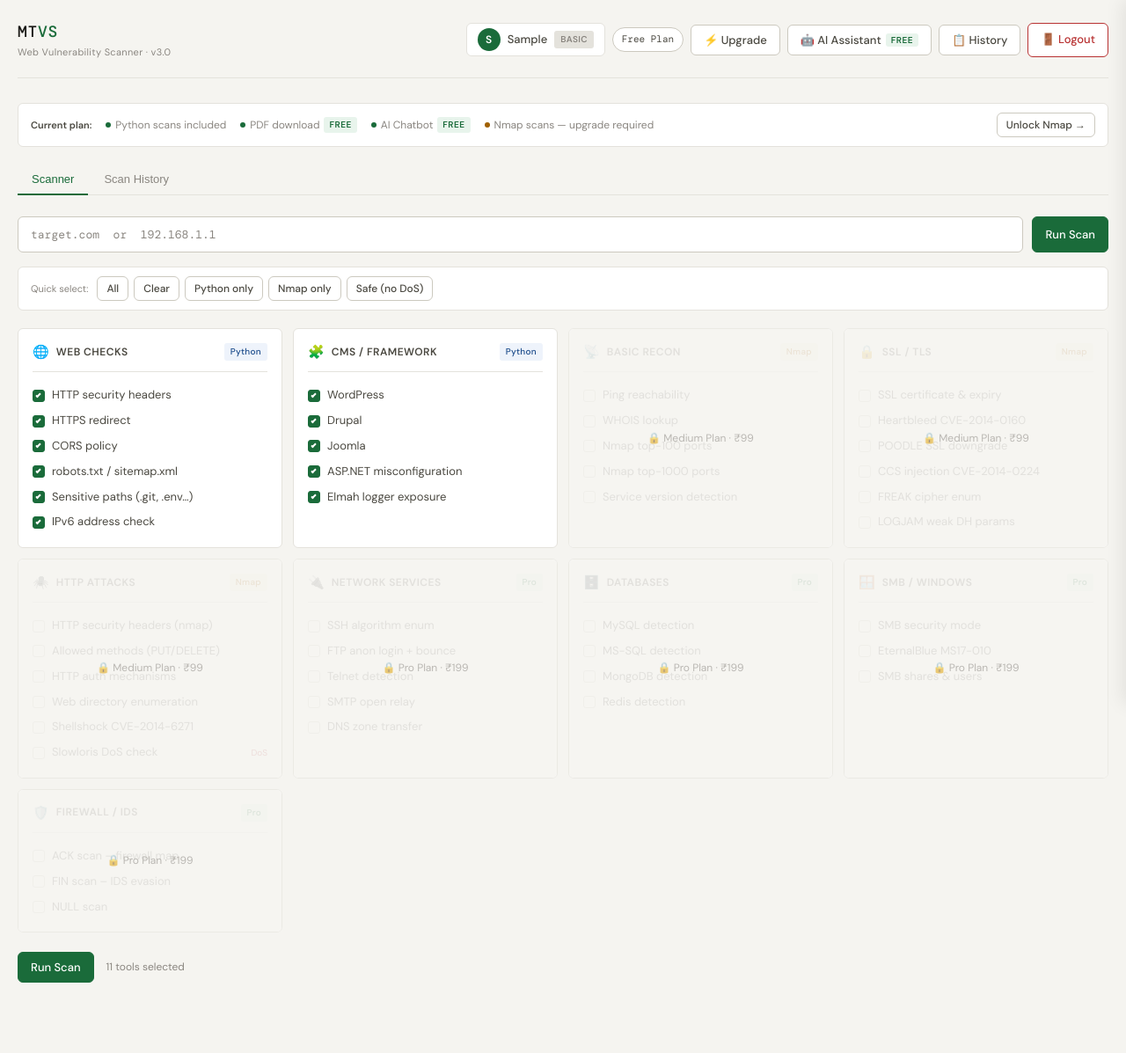
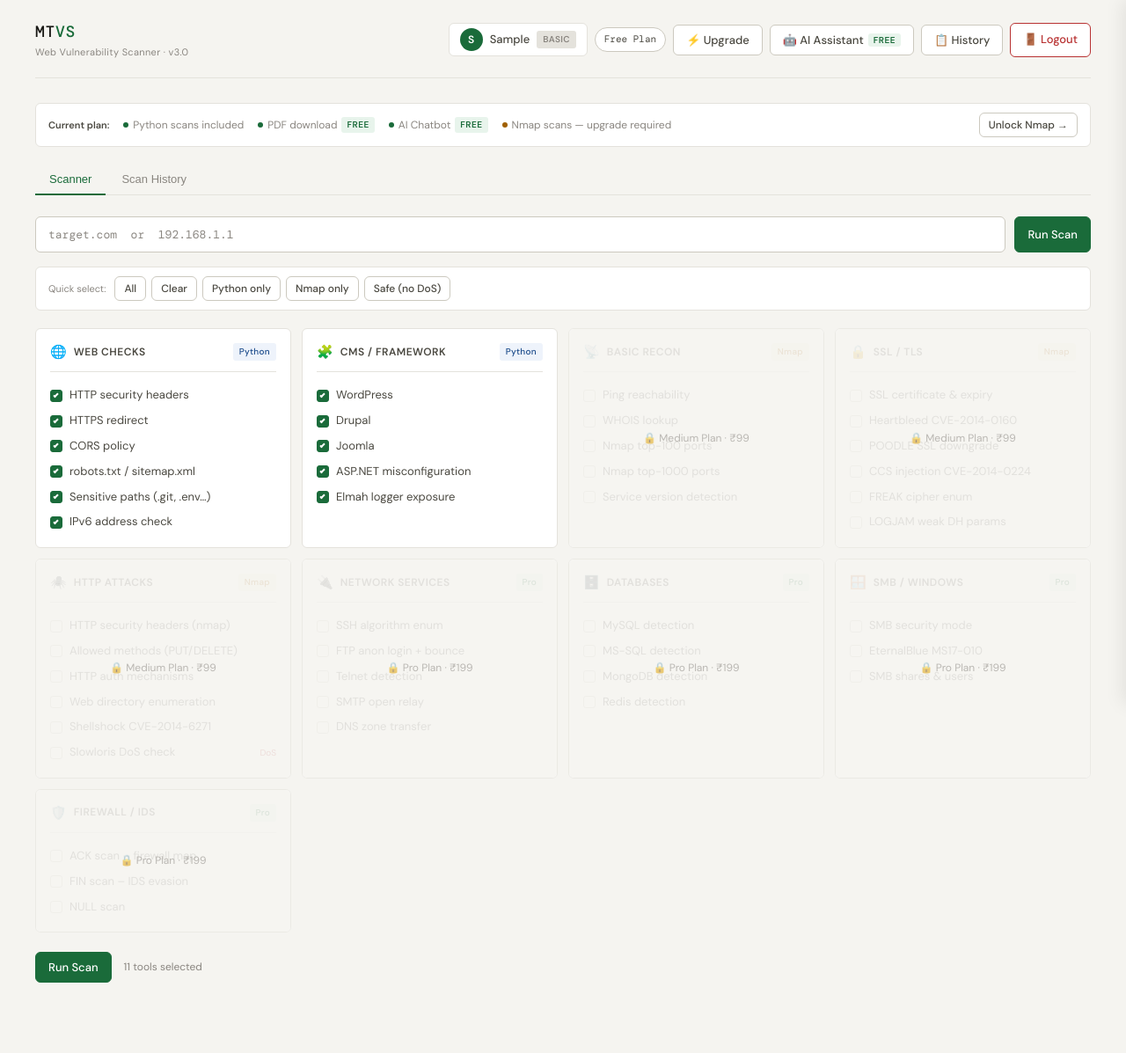
Before and after one commit to Payalsalhan/mtvs, a Flask app: page / in a window 1280 px wide. Shown: the whole page at 88% size. Run offline with Flask 3, Linux system fonts and the light colour scheme; the visitor is signed in with stand-in values (Sample User, id 1); some libraries are stand-ins or nearby versions.

Commit message:
fix layout full width

```diff
--- a/templates/index.html
+++ b/templates/index.html
@@ -51,7 +51,7 @@
   }
 
   /* ─── LAYOUT ─────────────────────────────────────────────────── */
-  .app-wrap   { max-width: 1400px; margin: 0 auto; padding: 0 20px 60px; }
+ .app-wrap   { max-width: 100%; margin: 0; padding: 0 40px 60px; }
 
   /* ─── HEADER ─────────────────────────────────────────────────── */
   .header {
@@ -1298,5 +1298,6 @@ document.getElementById('chat-input').addEventListener('input',function(){
 applyPlan('basic');
 selectPlan('basic');
 </script>
+</div><!-- close app-wrap -->
 </body>
 </html>
```
